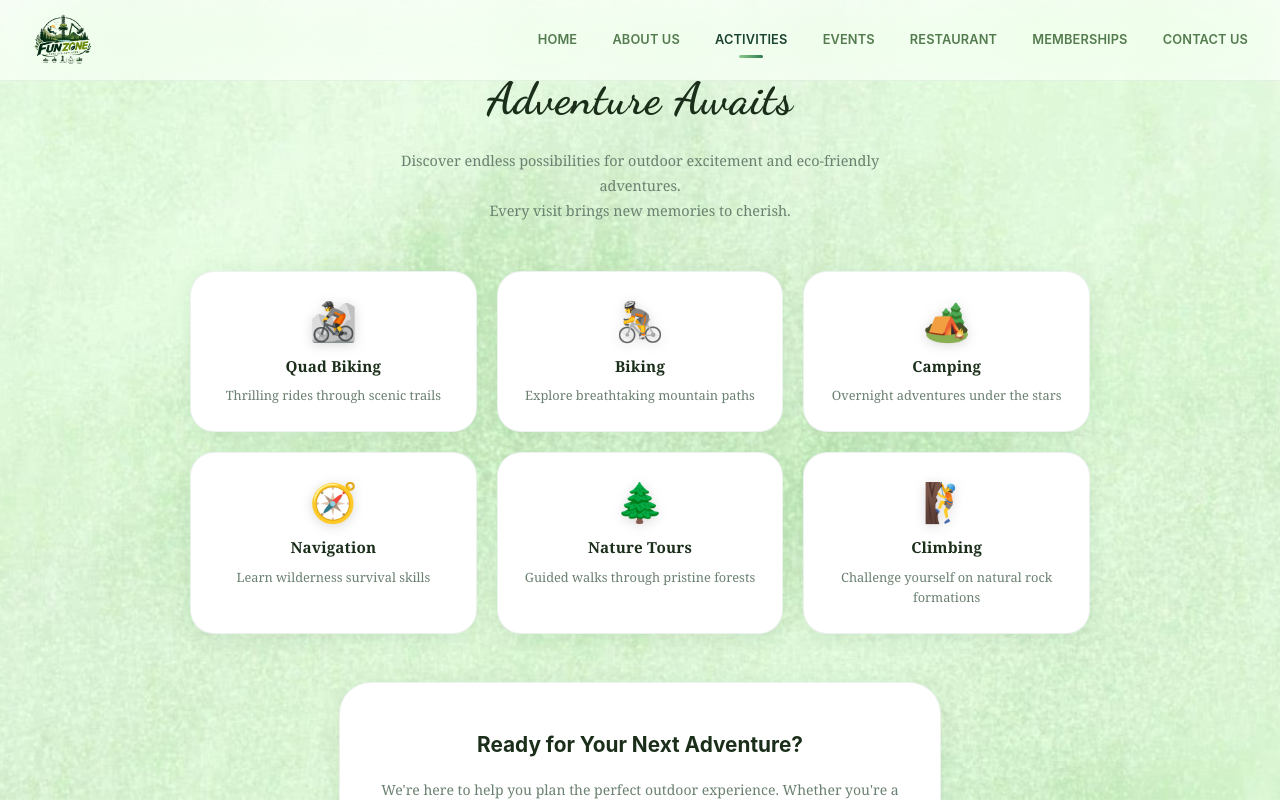
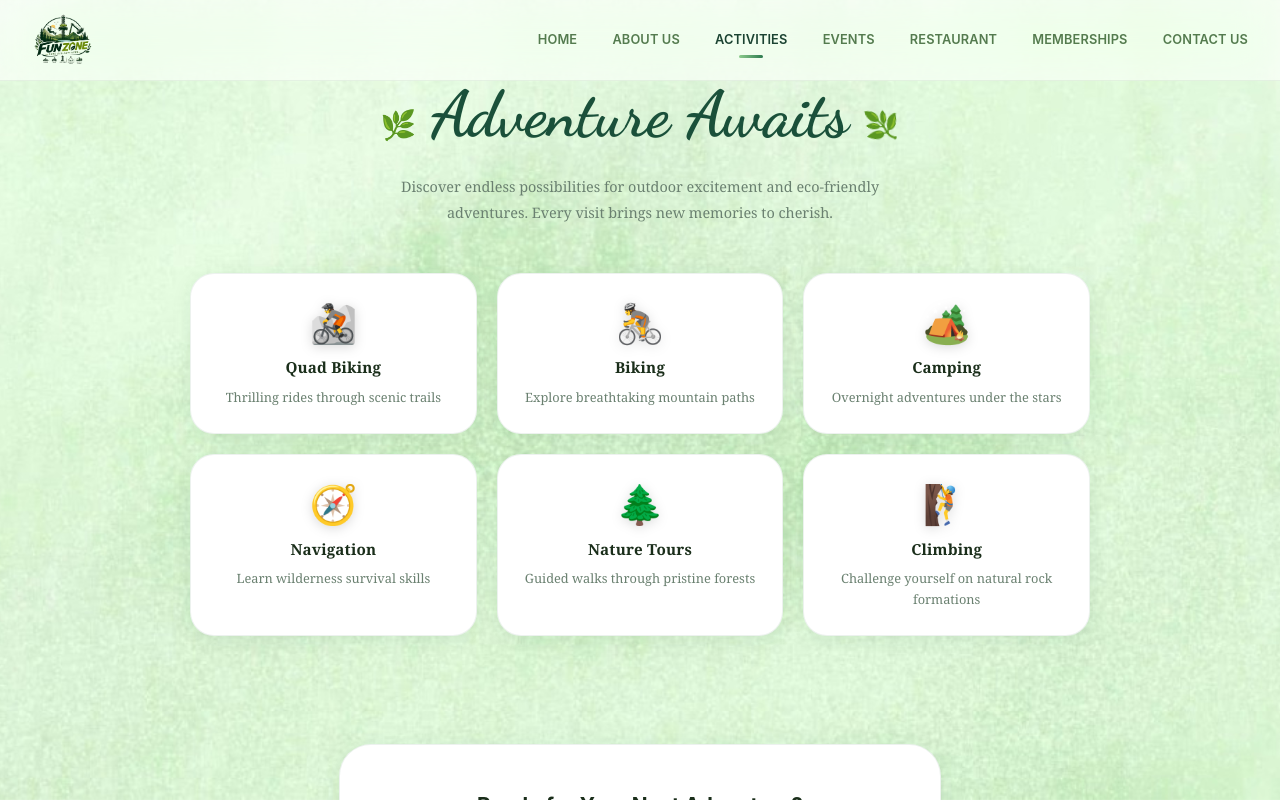
Before and after one commit to wiam-2006/parc-project, a React (Vite) app: page / in a window 1280 px wide. Both pictures are taken after a click on the link "ACTIVITIES". Shown: the top 800 px of the page. Built offline with nearby package versions, Linux system fonts and the light colour scheme.

Commit message:
fix: add Activities navigation in Header

```diff
--- a/src/components/ActivitiesSection.jsx
+++ b/src/components/ActivitiesSection.jsx
@@ -103,10 +103,18 @@ export default function ActivitiesSection({ setCurrentPage }) {
     <section className="activities-section">
       {/* Heading */}
       <div className="activities-section__header">
-        <h2 className="activities-section__title">Adventure Awaits</h2>
+        <motion.h2
+          initial={{ opacity: 0, y: 20 }}
+          whileInView={{ opacity: 1, y: 0 }}
+          viewport={{ once: true, margin: "-100px" }}
+          style={{ fontFamily: 'Dancing Script', fontSize: '4rem', color: '#1a503a', marginBottom: '0.5rem', fontWeight: 700 }}
+        >
+          <span className="why-leaf" aria-hidden="true" style={{ margin: '15px' }}>🌿</span>
+          Adventure Awaits
+          <span className="why-leaf why-leaf--flip" aria-hidden="true" style={{ margin: '15px' }}>🌿</span>
+        </motion.h2>
         <p className="activities-section__subtitle">
           Discover endless possibilities for outdoor excitement and eco-friendly adventures.
-          <br />
           Every visit brings new memories to cherish.
         </p>
       </div>
@@ -125,7 +133,7 @@ export default function ActivitiesSection({ setCurrentPage }) {
       </motion.div>
 
       {/* CTA Banner */}
-      <div className="activities-cta">
+      <div className="activities-cta" style={{ marginTop: '60px' }}>
         <h3 className="activities-cta__title">Ready for Your Next Adventure?</h3>
         <p className="activities-cta__body">
           We're here to help you plan the perfect outdoor experience. Whether you're a solo
```
Also changed, not shown: src/components/Hero.jsx (line endings or trailing spaces).
